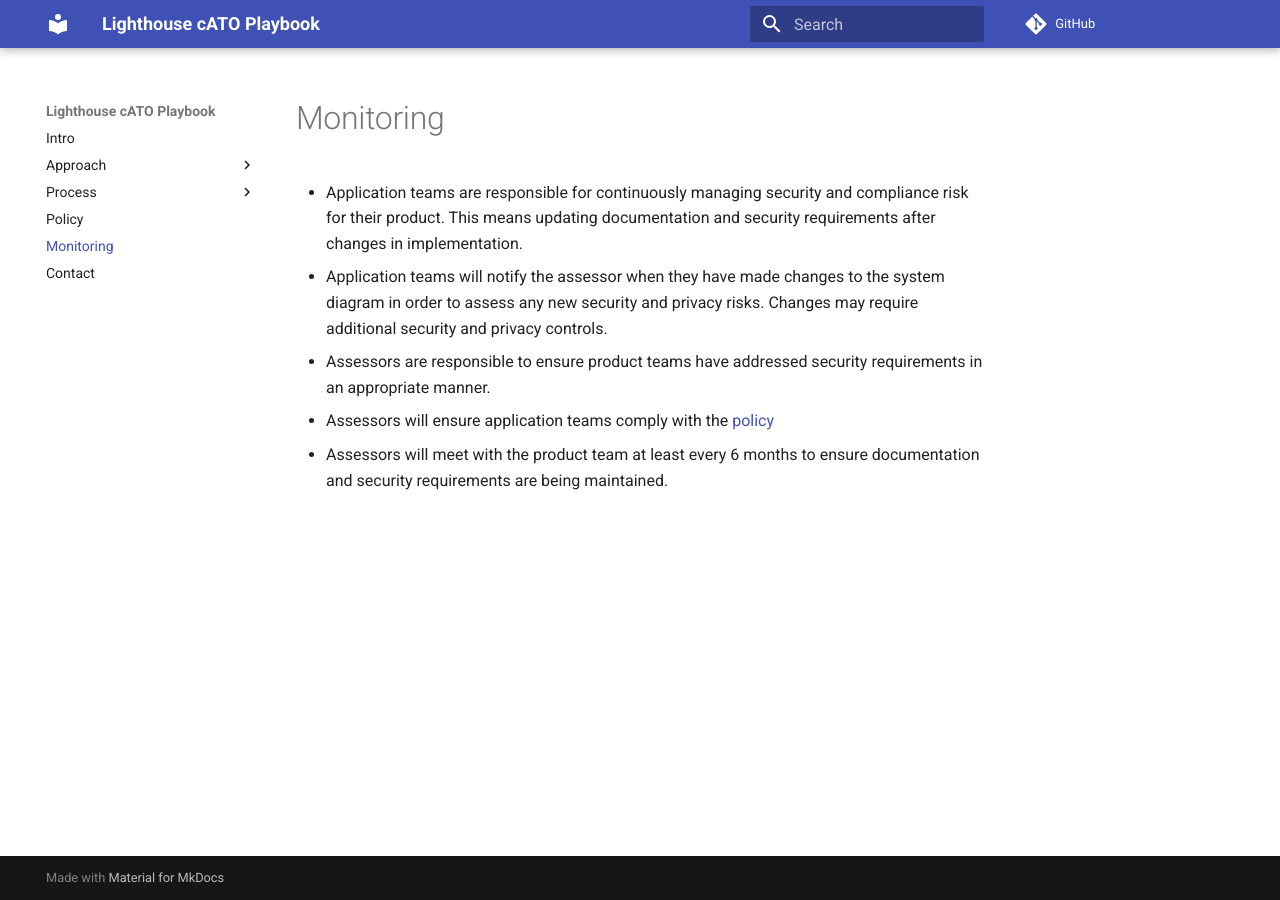
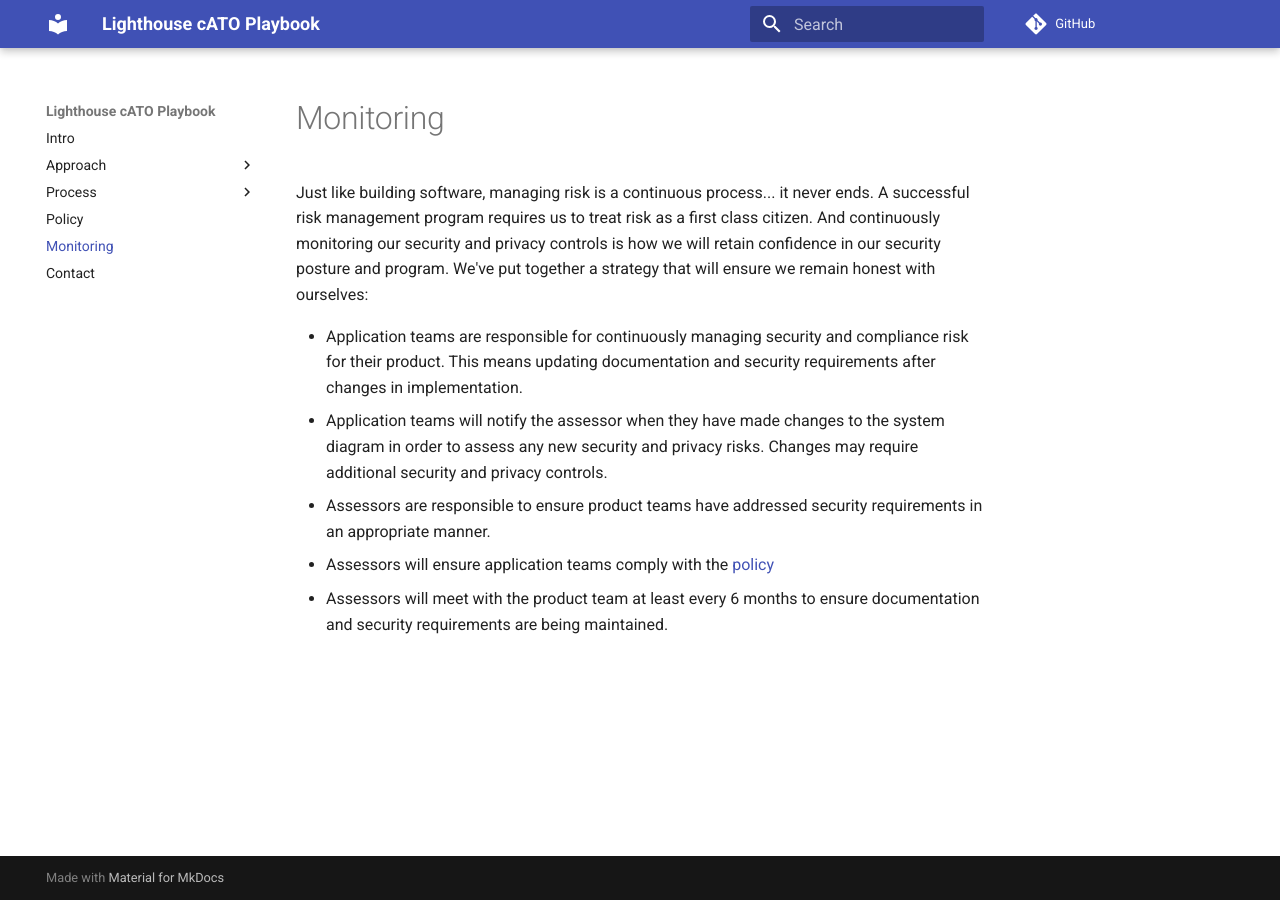
Before and after one commit to rise8-us/cato-playbook, an MkDocs documentation site: the page built from docs/monitoring.md, in a window 1280 px wide. Built offline with MkDocs 1.6.1 and Material for MkDocs 9.7.7, drawn with Linux system fonts in a browser that asks for light colours; comment, search, counter and statistics services are not loaded.

Commit message:
Monitoring introduction

```diff
--- a/docs/monitoring.md
+++ b/docs/monitoring.md
@@ -1,4 +1,9 @@
 # Monitoring
+
+Just like building software, managing risk is a continuous process... it never ends. A successful risk management
+program requires us to treat risk as a first class citizen. And continuously monitoring our security and privacy
+controls is how we will retain confidence in our security posture and program. We've put together a strategy that will
+ensure we remain honest with ourselves:
 
 - Application teams are responsible for continuously managing security and compliance risk for their product. This
 means updating documentation and security requirements after changes in implementation.
```
